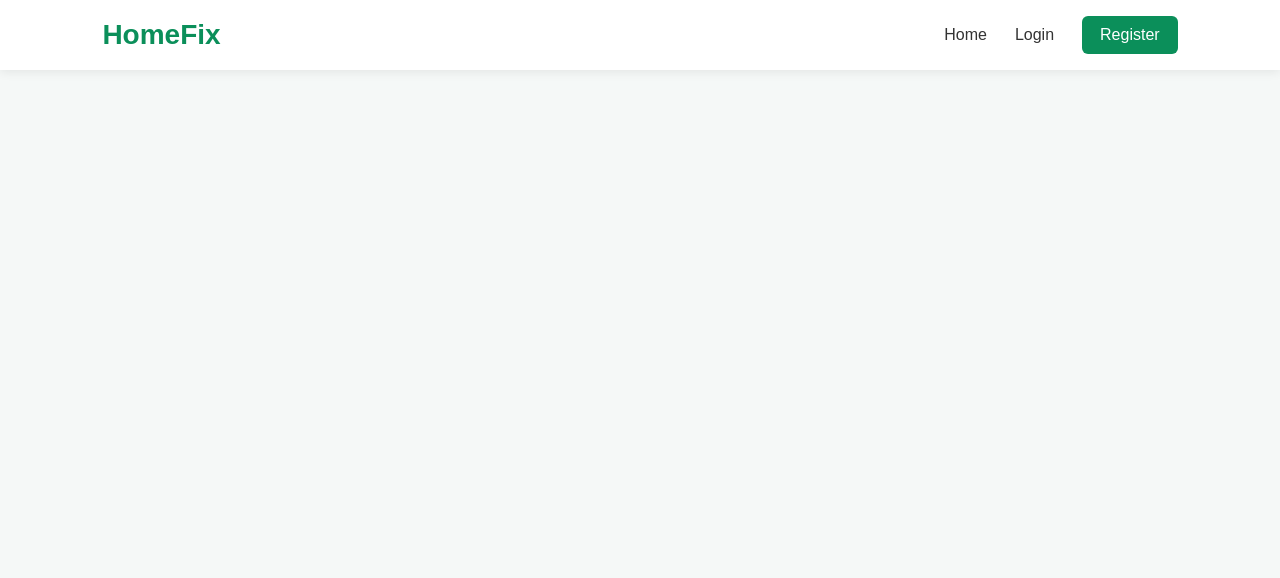
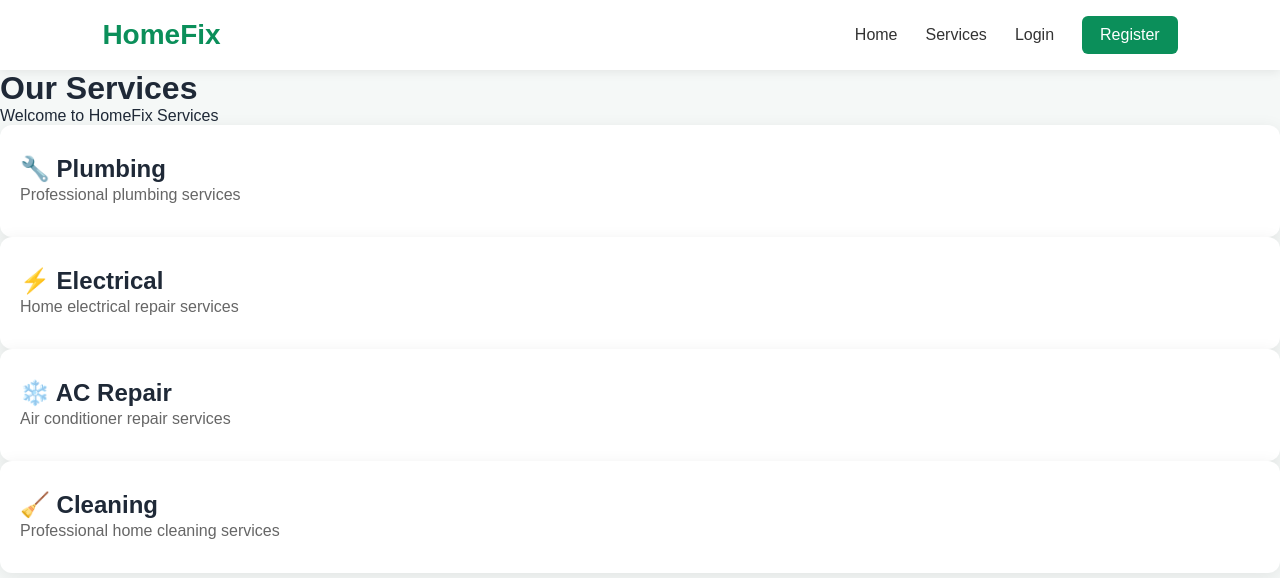
Before and after one commit to Shahariar1222/homefix1, a React (Vite) app: page /services in a window 1280 px wide. Shown: the top 578 px of the page. Built offline with nearby package versions, Linux system fonts and the light colour scheme.

Commit message:
Added new page

```diff
--- a/src/App.jsx
+++ b/src/App.jsx
@@ -3,6 +3,7 @@ import { BrowserRouter, Routes, Route, Link } from "react-router-dom";
 import Home from "./pages/Home";
 import Login from "./pages/Login";
 import Register from "./pages/Register";
+import Services from "./pages/Services";
 
 function Navbar() {
   return (
@@ -13,6 +14,7 @@ function Navbar() {
 
       <div className="nav-links">
         <Link to="/">Home</Link>
+        <Link to="/services">Services</Link>
         <Link to="/login">Login</Link>
         <Link to="/register" className="register-link">
           Register
@@ -31,6 +33,7 @@ function App() {
         <Route path="/" element={<Home />} />
         <Route path="/login" element={<Login />} />
         <Route path="/register" element={<Register />} />
+        <Route path="/services" element={<Services />} />
       </Routes>
     </BrowserRouter>
   );
--- /dev/null
+++ b/src/pages/Services.jsx
@@ -0,0 +1,34 @@
+import "./Services.css";
+
+function Services() {
+  return (
+    <div className="services-page">
+      <h1>Our Services</h1>
+      <p>Welcome to HomeFix Services</p>
+
+      <div className="services-container">
+        <div className="service-card">
+          <h2>🔧 Plumbing</h2>
+          <p>Professional plumbing services</p>
+        </div>
+
+        <div className="service-card">
+          <h2>⚡ Electrical</h2>
+          <p>Home electrical repair services</p>
+        </div>
+
+        <div className="service-card">
+          <h2>❄️ AC Repair</h2>
+          <p>Air conditioner repair services</p>
+        </div>
+
+        <div className="service-card">
+          <h2>🧹 Cleaning</h2>
+          <p>Professional home cleaning services</p>
+        </div>
+      </div>
+    </div>
+  );
+}
+
+export default Services;
```
Also changed, not shown: src/pages/Services.css (added).
